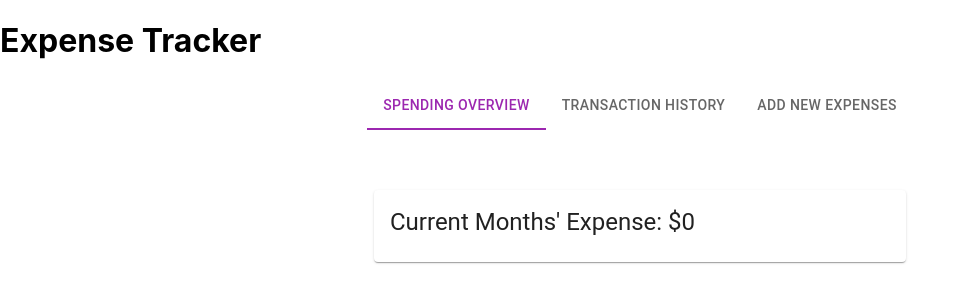
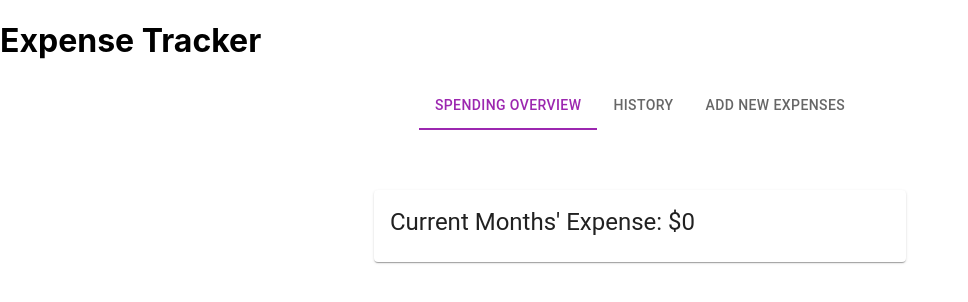
Before and after one commit to kgicheha/expense-tracker-app, a React (Create React App) app in the folder client/: page / in a window 1280 px wide. Shown: the top 302 px of the page, without its empty margins (0-968 px from the left). Built offline with nearby package versions, Linux system fonts and the light colour scheme; no server answers.

Commit message:
edited tabs

```diff
--- a/client/src/components/TabsContainer.js
+++ b/client/src/components/TabsContainer.js
@@ -28,7 +28,7 @@ function TabsContainer({setValue, value}) {
           href="/"
 
           />
-          <Tab value="two" label="Transaction History"
+          <Tab value="two" label="History"
           href="/history"
            />
           <Tab value="three" label="Add New Expenses"
```
